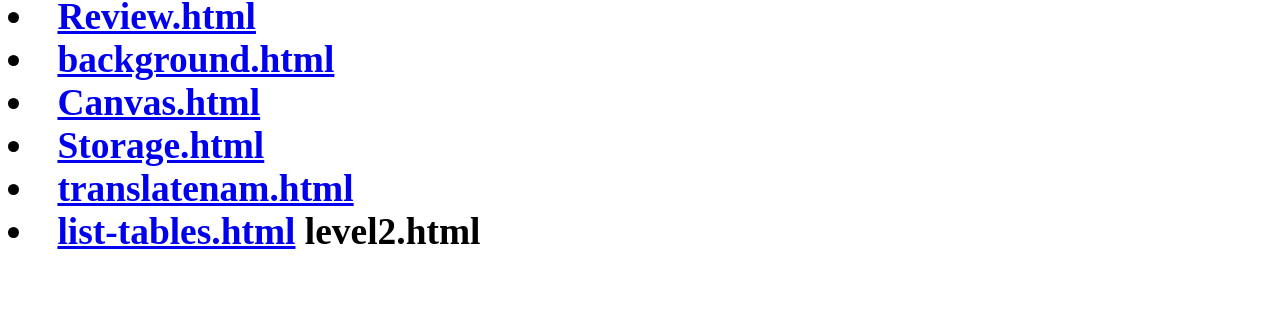
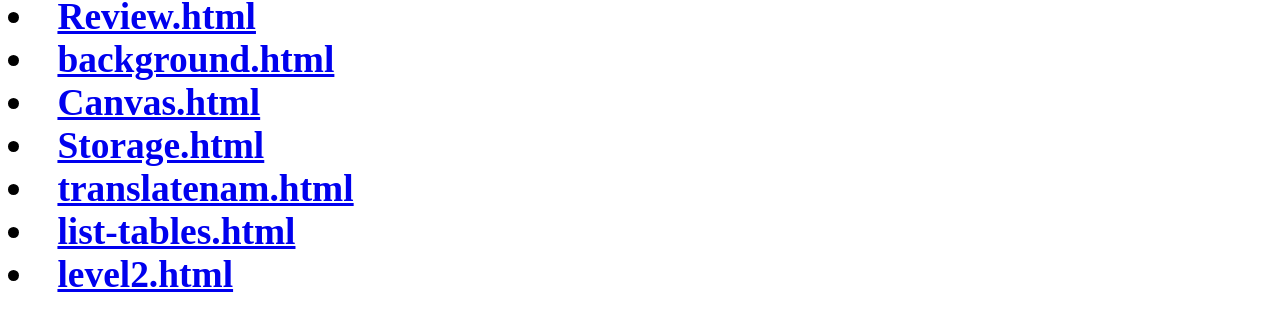
Before and after one commit to Mrseeker2022/GameDev22-Mrseeker, a plain HTML site: page public/index.html in a window 1280 px wide. Shown: the part 712-1042 px from the top of the page. Before the commit the page ends 1002 px from the top, so only its background shows below. Drawn offline with Linux system fonts and the light colour scheme.

Commit message:
Update index.html

```diff
--- a/public/index.html
+++ b/public/index.html
@@ -24,4 +24,4 @@
   <li><a href="https://mrseeker2022.github.io/GameDev22-Mrseeker/public/storage.html">Storage.html</a>
   <li><a href="https://mrseeker2022.github.io/GameDev22-Mrseeker/public/translatenam.html">translatenam.html</a>
   <li><a href="https://mrseeker2022.github.io/GameDev22-Mrseeker/public/list-tables.html">list-tables.html</a>
-  <li<a  href="https://mrseeker2022.github.io/GameDev22-Mrseeker/public/Level2.html">level2.html</a>
+  <li><a  href="https://mrseeker2022.github.io/GameDev22-Mrseeker/public/Level2.html">level2.html</a>
```
